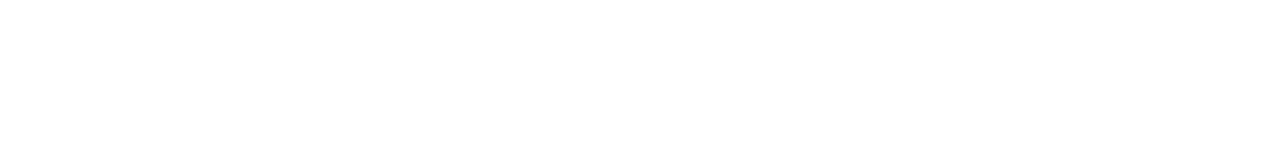
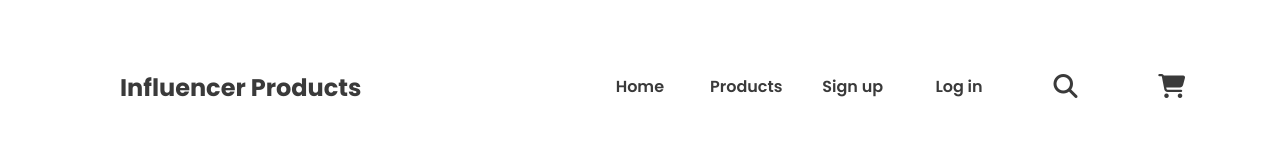
Before and after one commit to 10Sadique/influencer-gear, a plain HTML site: page index.html in a window 1280 px wide. Drawn offline with Linux system fonts and the light colour scheme.

Commit message:
navigation complete

```diff
--- a/index.html
+++ b/index.html
@@ -1,12 +1,42 @@
 <!DOCTYPE html>
 <html lang="en">
-<head>
-    <meta charset="UTF-8">
-    <meta http-equiv="X-UA-Compatible" content="IE=edge">
-    <meta name="viewport" content="width=device-width, initial-scale=1.0">
-    <title>Influencer Gear</title>
-</head>
-<body>
-
-</body>
+    <head>
+        <meta charset="UTF-8" />
+        <meta http-equiv="X-UA-Compatible" content="IE=edge" />
+        <meta name="viewport" content="width=device-width, initial-scale=1.0" />
+        <title>Influencer Gear</title>
+        <!-- Style Sheet -->
+        <link rel="stylesheet" href="styles/style.css" />
+        <!-- Font Awsome -->
+        <script
+            src="https://kit.fontawesome.com/491400fc03.js"
+            crossorigin="anonymous"
+        ></script>
+        <!-- LineIcons -->
+        <link href="https://cdn.lineicons.com/3.0/lineicons.css" rel="stylesheet">
+    </head>
+    <body>
+        <!-- Header Section Start -->
+        <header>
+            <!-- Navigation -->
+            <nav>
+                <div class="nav__logo">
+                    <h2>Influencer Products</h2>
+                </div>
+                <div class="nav__links">
+                    <a href="#" class="nav__link">Home</a>
+                    <a href="#" class="nav__link">Products</a>
+                    <a href="#" class="nav__link">Sign up</a>
+                    <a href="#" class="nav__link">Log in</a>
+                    <a href="#" class="nav__link">
+                        <i class="fa-solid fa-magnifying-glass"></i>
+                    </a>
+                    <a href="#" class="nav__link">
+                        <i class="fa-solid fa-cart-shopping"></i>
+                    </a>
+                </div>
+            </nav>
+        </header>
+        <!-- Header Section End -->
+    </body>
 </html>
--- a/styles/style.css
+++ b/styles/style.css
@@ -1,10 +1,58 @@
-@import url('https://fonts.googleapis.com/css2?family=Poppins:wght@100;200;300;400;500;600;700;800&display=swap');
+@import url("https://fonts.googleapis.com/css2?family=Poppins:wght@100;200;300;400;500;600;700;800&display=swap");
 
 /********** Deafult Stying ***********/
 
 * {
-    font-family: 'Poppins', sans-serif;
     margin: 0;
     padding: 0;
     box-sizing: border-box;
 }
+
+/************** Utilities *************/
+
+body {
+    font-family: "Poppins", sans-serif;
+    color: #3a3a3a;
+
+}
+
+header {
+    width: 85vw;
+    margin: 4.375em 7.5em 3.125em;
+}
+
+nav {
+    display: flex;
+    justify-content: space-between;
+    align-items: center;
+}
+
+/************** Navigation **************/
+
+nav .nav__logo h2 {
+    font-size: 1.5em;
+    font-weight: 700;
+}
+
+nav .nav__links {
+    display: grid;
+    grid-template-columns: repeat(6, 1fr);
+    grid-column-gap: 2.125em;
+}
+
+nav .nav__links .nav__link {
+    margin: 0 auto;
+    font-size: 1em;
+    font-weight: 600;
+    text-decoration: none;
+    color: inherit;
+    transform: all .3s;
+}
+
+nav .nav__links .nav__link:hover {
+    color: #3a3a3ac2;
+}
+
+nav .nav__links .nav__link i {
+    font-size: 1.5em;
+}
```
